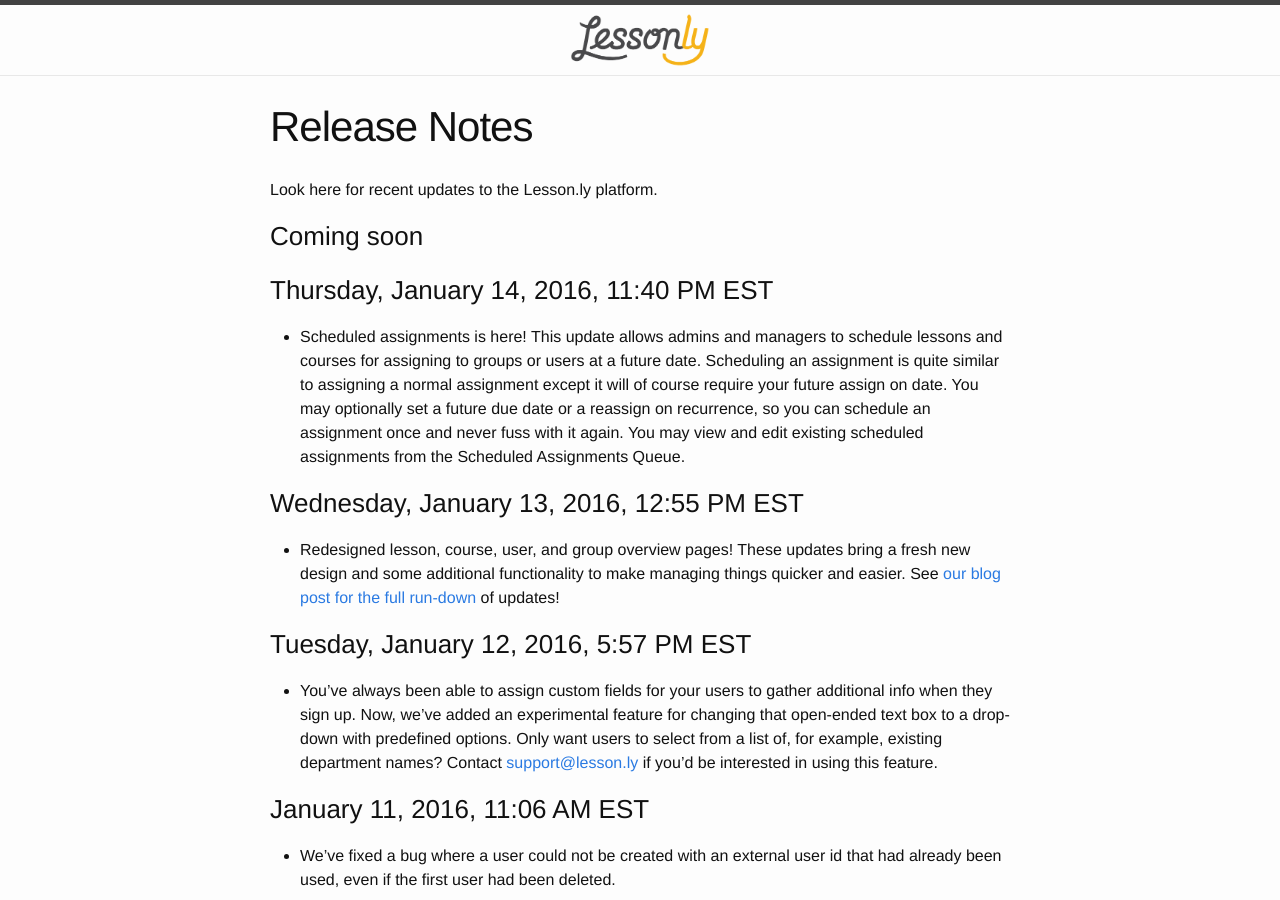
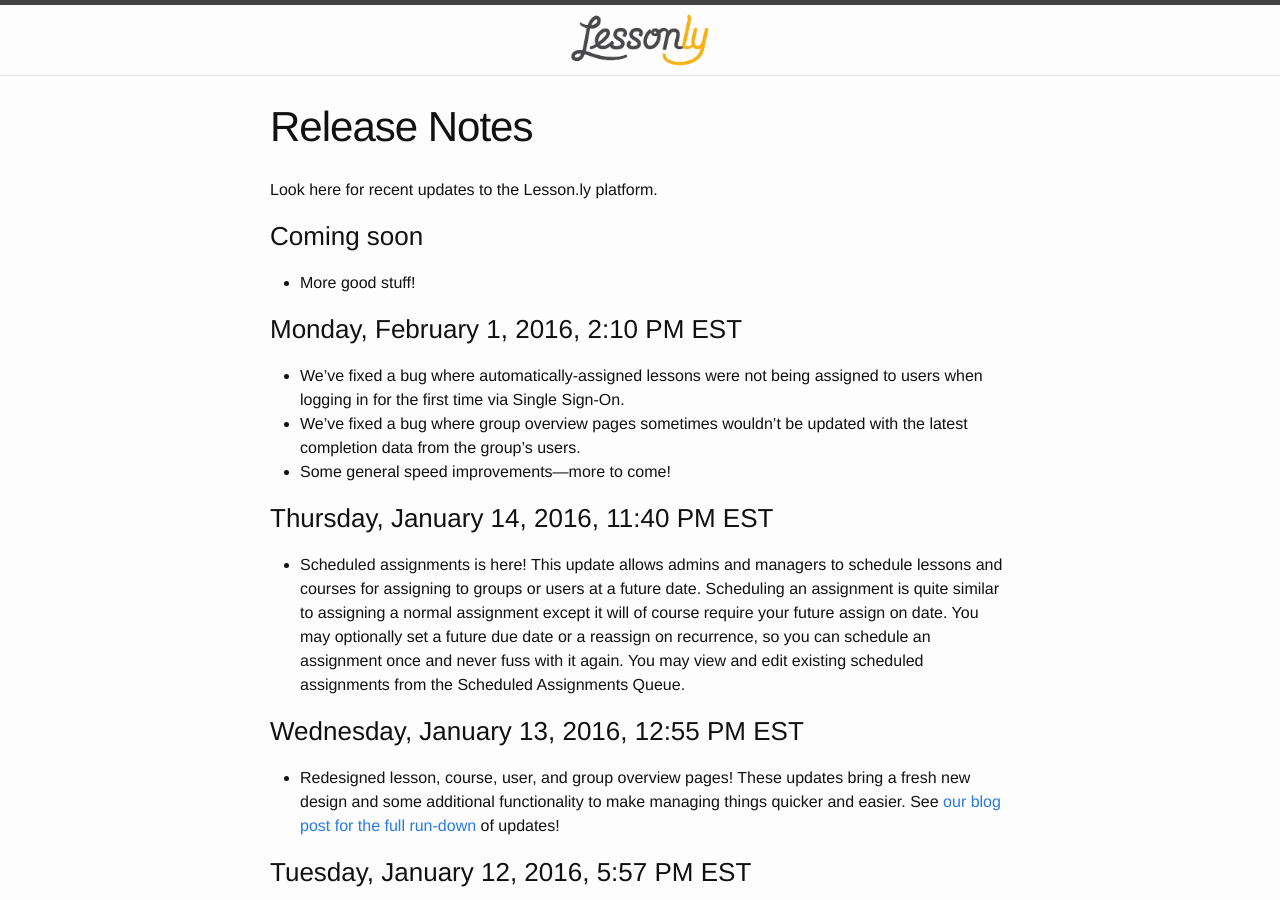
Before and after one commit to isabella232/lessonly.github.io, a Jekyll site: the page built from release-notes.md, in a window 1280 px wide and 900 px high. Built offline with Jekyll 4.4.1, drawn with Linux system fonts in a browser that asks for light colours.

Commit message:
Update release notes

```diff
--- a/release-notes.md
+++ b/release-notes.md
@@ -7,6 +7,14 @@
 Look here for recent updates to the Lesson.ly platform.
 
 ### Coming soon
+
+- More good stuff!
+
+### Monday, February 1, 2016, 2:10 PM EST
+
+- We've fixed a bug where automatically-assigned lessons were not being assigned to users when logging in for the first time via Single Sign-On.
+- We've fixed a bug where group overview pages sometimes wouldn't be updated with the latest completion data from the group's users.
+- Some general speed improvements—more to come!
 
 ### Thursday, January 14, 2016, 11:40 PM EST
 
```
